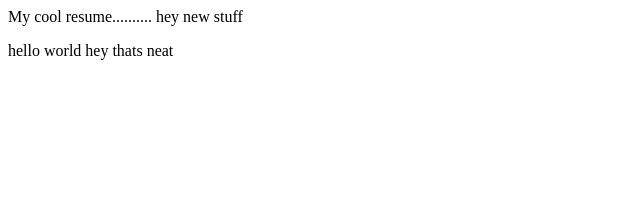
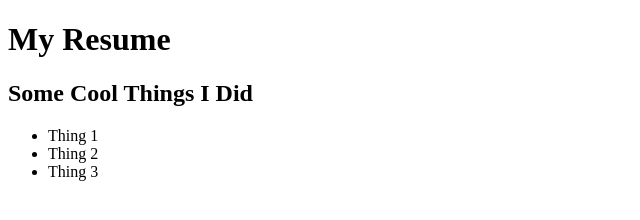
Before and after one commit to javaday/Resume, a plain HTML site: page index.html in a window 1280 px wide. Shown: the whole page, without its empty margins (0-640 px from the left). Drawn offline with Linux system fonts and the light colour scheme.

Commit message:
added stuff

```diff
--- a/index.html
+++ b/index.html
@@ -1,17 +1,25 @@
 <!DOCTYPE html>
 <html lang="en">
+
 <head>
 	<meta charset="UTF-8">
 	<meta name="viewport" content="width=device-width, initial-scale=1.0">
 	<meta http-equiv="X-UA-Compatible" content="ie=edge">
 	<title>Document</title>
 </head>
+
 <body>
-	My cool resume..........
+	<header>
+		<h1>My Resume</h1>
+	</header>
+	<div>
+		<h2>Some Cool Things I Did</h2>
+		<ul>
+			<li>Thing 1</li>
+			<li>Thing 2</li>
+			<li>Thing 3</li>
+		</ul>
+	</div>
+</body>
 
-	hey new stuff
-	<p>
-		hello world hey thats neat
-	</p>
-</body>
 </html>
```
